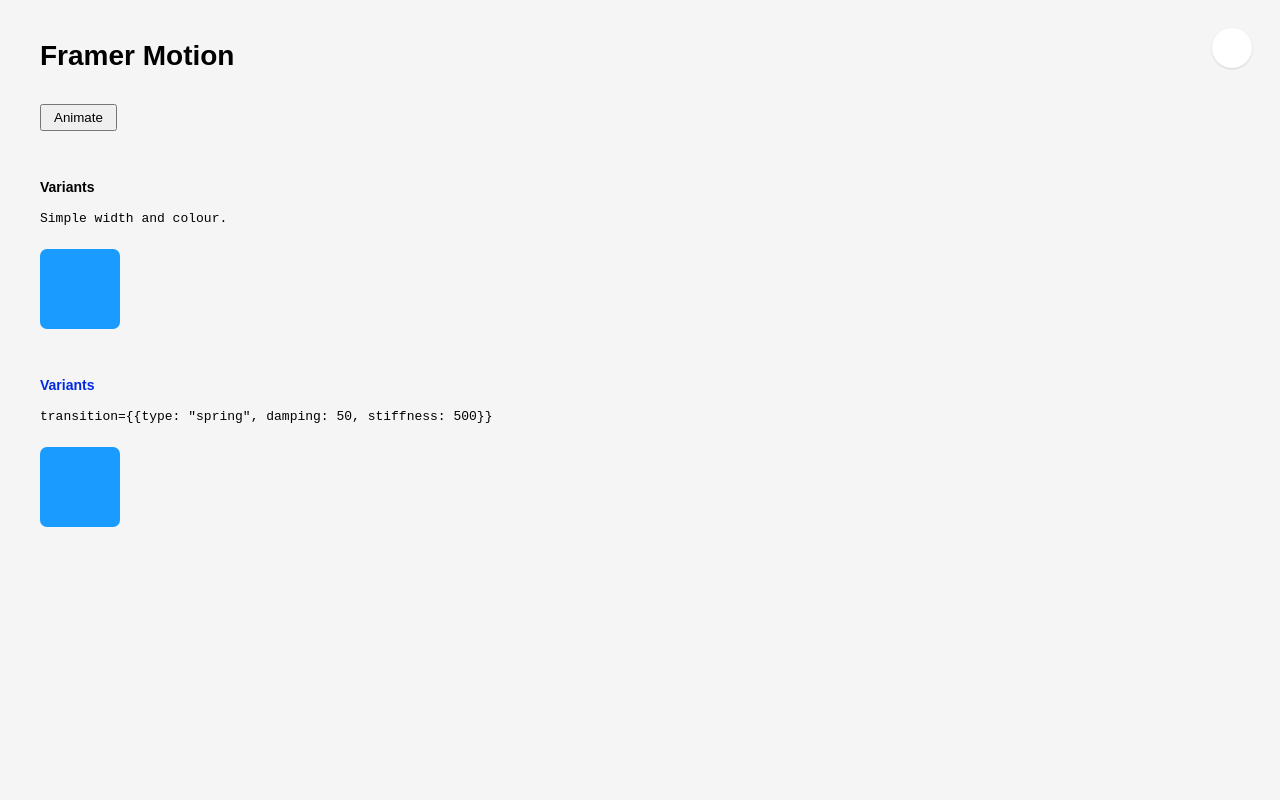
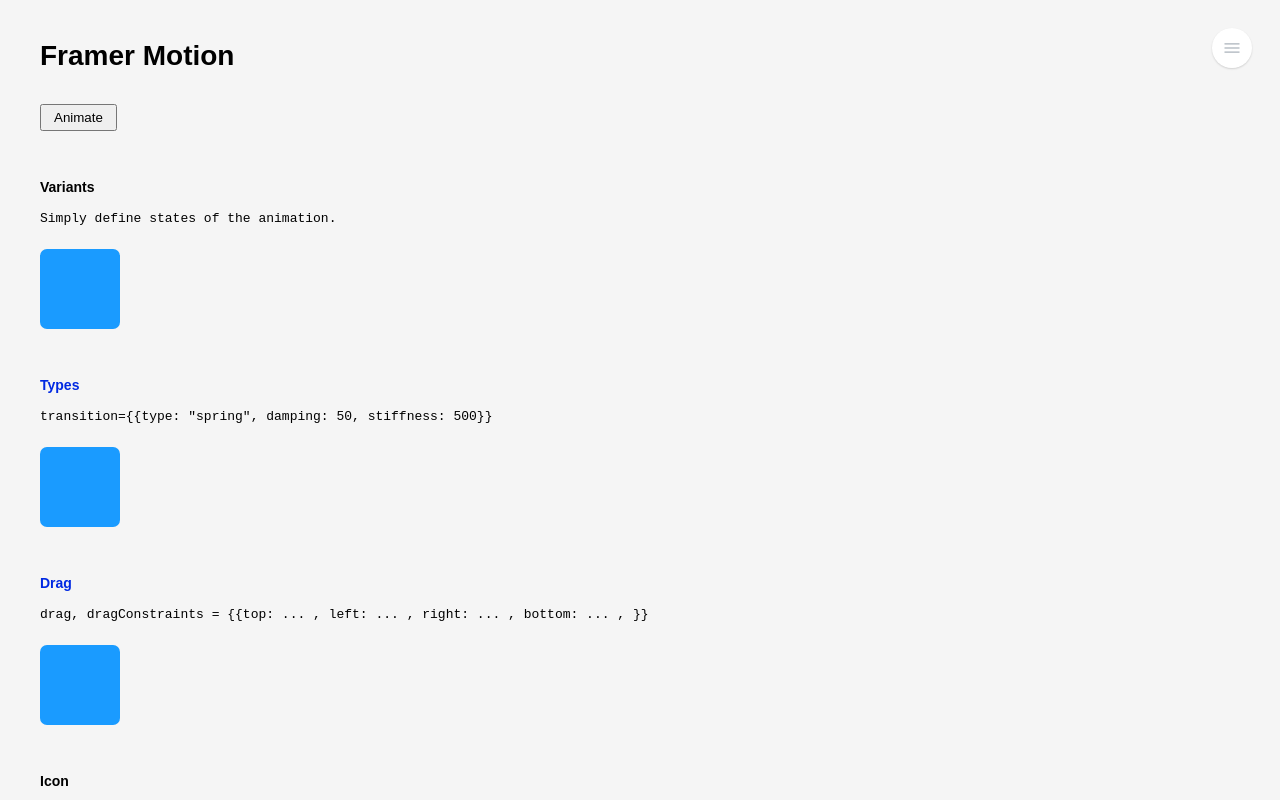
Before and after one commit to unikolas/scrimba-course, a React (Create React App) app: page /framer-motion in a window 1280 px wide. Shown: the top 800 px of the page. Built offline with nearby package versions, Linux system fonts and the light colour scheme.

Commit message:
menu animations

```diff
--- a/public/index.html
+++ b/public/index.html
@@ -3,6 +3,7 @@
   <head>
     <meta charset="utf-8" />
     <link rel="icon" href="%PUBLIC_URL%/favicon.ico" />
+    <link rel="stylesheet" href="https://fonts.googleapis.com/icon?family=Material+Icons">
     <meta name="viewport" content="width=device-width, initial-scale=1" />
     <meta name="theme-color" content="#000000" />
     <meta
--- /dev/null
+++ b/src/components/Icon.js
@@ -0,0 +1,50 @@
+// Add material icons font to index.html
+// <link rel="stylesheet" href="https://fonts.googleapis.com/icon?family=Material+Icons">
+
+import React from "react"
+import {motion} from "framer-motion"
+
+import colors from "../constants/colors"
+import animation from "../constants/animation"
+
+const size = {
+    xxxs: 8,
+    xxs: 12,
+    xs: 16,
+    sm: 20,
+    md: 24,
+    lg: 40,
+    xl: 56,
+    xxl: 96,
+    xxxl: 160,
+}
+
+const defaultColor = colors.black
+const defaultSize = size.md
+
+const Icon = (props) => {
+    const style = {
+        WebkitTouchCallout: "none", /* iOS Safari */
+        WebkitUserSelect: "none", /* Safari */
+        KhtmlUserSelect: "none", /* Konqueror HTML */
+        MozUserSelect: "none", /* Old versions of Firefox */
+        msUserSelect: "none", /* Internet Explorer/Edge */
+        userSelect: "none",
+        color: props.color || defaultColor,
+        fontSize: size[props.size] || defaultSize,
+        transition: "color " + animation.duration.sm + " " + animation.curve.cubic,
+    }
+
+    return (
+        <motion.span
+            className={"material-icons"}
+            style={style}
+            {...props}
+        >
+            {props.name}
+        </motion.span>
+    )
+}
+
+
+export default Icon
--- a/src/components/Navigation.js
+++ b/src/components/Navigation.js
@@ -3,9 +3,12 @@
 import styled, {css} from 'styled-components'
 import { motion } from "framer-motion"
 
-import kit from "../constants/general"
+import animation from "../constants/animation"
 import typography from "../constants/typography"
 import elevation from "../constants/elevation"
+import colors from "../constants/colors"
+
+import Icon from "../components/Icon"
 
 
 const navStyles ={
@@ -65,40 +68,68 @@
     ${elevation("e600")};
     right: 0;
     top: ${navStyles.shift}px;
-    /* top: ${0}px; */
     ${props => props.isOpen ? css`
         display: block;
     `
     : css`display: none;`}
-    display: block;
 `
 
-const NavButton = styled.div`
+const Navigation = (props) => {
+    const [isOpen, setIsOpen] = useState(props.isOpen || false)
+    const handleClick = () => setIsOpen(!isOpen)
+
+    return (
+        <div className={props.className} style={{align: "right"}}>
+            <StyledMenu isOpen={isOpen} />
+            <StyledNavButton isOpen={isOpen} onClick={handleClick} />
+        </div>
+    )
+}
+
+const NavButton = (props) => {
+    const icon = props.isOpen ? "close" : "menu"
+    const iconAnimations = {
+        open: {rotate: 0},
+        close: {rotate: -90},
+    }
+    const [ iconColor, setIconColor ] = useState(colors.grey80)
+    const [ iconAnimation, setIconAnimation ] = useState(iconAnimations.open)
+
+    return (
+        <div
+            className={props.className}
+            onClick={() => {
+                props.onClick()
+                setIconAnimation(props.isOpen ? iconAnimations.open : iconAnimations.close)
+            }}
+            onMouseEnter={() => setIconColor(colors.primary)}
+            onMouseLeave={() => setIconColor(colors.grey80)}
+        >
+            <Icon name={icon} size={"sm"} color={iconColor}
+                animate={iconAnimation}
+                transition={{type: "spring", damping: 50, stiffness: 500}}
+                />
+        </div>
+    )
+}
+
+const StyledNavButton = styled(NavButton)`
     position: relative;
     cursor: pointer;
     margin: 12px;
     width: ${navStyles.size}px;
     height: ${navStyles.size}px;
     background-color: #fff;
-    border: ${props => props.isOpen? "2px solid #E8E3E3" : "none"};
     border-radius: 56px;
+    display: flex;
+    justify-content: center;
+    align-items: center;
     ${ props => !props.isOpen ? elevation("e100") : elevation("e0")};
     :hover {
-        ${elevation("e100", true)}
+        ${props => props.isOpen? elevation("e0") : elevation("e100", true)};
     };
-    transition: box-shadow ${kit.animation.curve.default} ${kit.animation.duration.short};
+    transition: box-shadow ${animation.curve.cubic} ${animation.duration.md};
 `
-
-const Navigation = (props) => {
-    const [isOpen, setIsOpen] = useState(props.isOpen || false)
-    const handleClick = () => setIsOpen(!isOpen)
-    return (
-        <div className={props.className} style={{align: "right"}}>
-            <StyledMenu isOpen={isOpen}/>
-            <NavButton isOpen={isOpen} onClick={handleClick}/>
-        </div>
-    )
-}
 
 const StyledNavigation = styled(Navigation)`
     display: block;
--- /dev/null
+++ b/src/constants/animation.js
@@ -0,0 +1,14 @@
+const animation = {
+        curve: {
+            default: "cubic-bezier(.25,.75,.5,1)"
+        },
+        duration: {
+            default: "300ms",
+
+            sm: "100ms",
+            md: "300ms",
+            lg: "600ms"
+        }
+}
+
+export default animation
--- /dev/null
+++ b/src/constants/colors.js
@@ -0,0 +1,35 @@
+export const COLOR_BLACK = '#15171A'
+export const COLOR_WHITE = '#FFFFFF'
+
+export const COLOR_PRIMARY = '#0666EB'
+export const COLOR_ACCENT = '#E950A4'
+
+export const COLOR_ERROR = '#F54C3E'
+export const COLOR_SUCCESS = '#23A423'
+export const COLOR_WARNING = '#F7930D'
+
+export const COLOR_GREY_35 = '#525C66'
+export const COLOR_GREY_50 = '#828B94'
+export const COLOR_GREY_80 = '#C0C6CC'
+export const COLOR_GREY_90 = '#DFE2E6'
+export const COLOR_GREY_95 = '#EDEEF0'
+export const COLOR_GREY_100 = '#F6F7F8'
+
+const colors = {
+    black: COLOR_BLACK,
+    white: COLOR_WHITE,
+
+    primary: COLOR_PRIMARY,
+    acccent: COLOR_ACCENT,
+
+    error: COLOR_ERROR,
+    warning: COLOR_WARNING,
+    success: COLOR_SUCCESS,
+
+    grey35: COLOR_GREY_35,
+    grey50: COLOR_GREY_50,
+    grey80: COLOR_GREY_80,
+    grey100: COLOR_GREY_100,
+}
+
+export default colors
--- a/src/constants/elevation.js
+++ b/src/constants/elevation.js
@@ -7,7 +7,7 @@
     },
     e100: {
         default: "0 1px 2px rgba(0,0,0,0.15)",
-        hover: "0 9px 13px rgba(0,0,0,0.1)"
+        hover: "0 3px 5px rgba(0,0,0,0.1)"
     },
     e300: {
         default: "0 3px 9px rgba(0,0,0,0.15)",
--- a/src/constants/general.js
+++ /dev/null
@@ -1,25 +0,0 @@
-const general = {
-    animation: {
-        curve: {
-            default: "cubic-bezier(.25,.75,.5,1)"
-        },
-        duration: {
-            default: "300ms",
-
-            short: "100ms",
-            medium: "300ms",
-            long: "600ms"
-        }
-    },
-    shadow: {
-        small: "0 1px 2px rgba(0,0,0,0.15)",
-        smallHover: "0 9px 13px rgba(0,0,0,0.1)",
-        medium: "0 3px 9px rgba(0,0,0,0.15)",
-        // mediumHover: "0 3px 9px rgba(0,0,0,0.15)",
-        large: "0 23px 31px rgba(0,0,0,0.1)",
-        // largeHover: "0 9px 21px rgba(0,0,0,0.15)",
-    }
-
-}
-
-export default general
--- a/src/pages/FramerMotion.js
+++ b/src/pages/FramerMotion.js
@@ -3,6 +3,7 @@
 
 import Header from "../components/Header"
 import Wrapper from "../components/Wrapper"
+import Icon from "../components/Icon"
 
 const navStateVariants = {
     open: {
@@ -31,6 +32,7 @@
     )
 }
 
+
 const MyComponent = () => {
     const [isOpen, setIsOpen] = useState(true)
 
@@ -48,43 +50,80 @@
             <button onClick={() => setIsOpen(!isOpen)} >Animate </button>
             <Block
                 header={"Variants"}
-                text={"Simple width and colour."}
+                text={"Simply define states of the animation."}
             >
                 <motion.div
+                    style={boxStyles}
                     onClick={() => setIsOpen(!isOpen)}
                     animate={isOpen ? "open" : "closed"}
                     variants={navStateVariants}
-                    style={boxStyles}
                 />
             </Block>
 
             <Block
-                header={"Variants"}
+                header={"Types"}
                 link={"https://www.framer.com/api/motion/types/#transition"}
                 text={'transition={{type: "spring", damping: 50, stiffness: 500}}'}
             >
                 <motion.div
+                    style={boxStyles}
                     onClick={() => setIsOpen(!isOpen)}
                     animate={isOpen ? "open" : "closed"}
                     variants={navStateVariants}
                     transition={{
                         type: "spring",
-                        damping: 50,
-                        stiffness: 500,
+                        damping: 40,
+                        stiffness: 400,
                         // mass: 0.5
                     }}
+                />
+            </Block>
+
+            <Block
+                header={"Drag"}
+                link={"https://www.framer.com/api/motion/examples/#drag"}
+                text={'drag, dragConstraints = {{top: ... , left: ... , right: ... , bottom: ... , }}'}
+            >
+                <motion.div
                     style={boxStyles}
+                    drag
+                    dragConstraints={{
+                        top: 0,
+                        left: 0,
+                        right: 0,
+                        bottom: 0,
+                    }}
                 />
+            </Block>
+
+
+
+            <Block
+                header={"Icon"}
+                text={'name={"..."}, size={"..."}, color={"..."}, hover={boolean}'}
+            >
+                <Header as='h3' >Header here</Header>
+                <Icon name={"sanitizer"} size={"sm"} color={"#FF5D7A"}/>
+                <Icon name={"sanitizer"} size={"md"} color={"#FF5D7A"} hover={true}/>
+                <Icon name={"sanitizer"} size={"lg"} hover={true}/>
+                <Icon name={"sanitizer"} size={"xl"} hover={true}/>
+                <Icon name={"sanitizer"} size={"xxl"} hover={true}/>
+                <Icon name={"sanitizer"} size={"xxxl"} color={"#FF5D7A"}/>
+                <Icon name={"sanitizer"} size={"xxxl"} color={"#FF5D7A"}
+                    animate={{x: 100}}
+                    />
             </Block>
         </div>
     )
 }
+
 
 function FramerMotion() {
     return (
         <Wrapper>
             <Header>Framer Motion</Header>
             <MyComponent/>
+
         </Wrapper>
     )
 }
```
Also changed, not shown: 1 other file (tests, documents, lock files or other folders).
